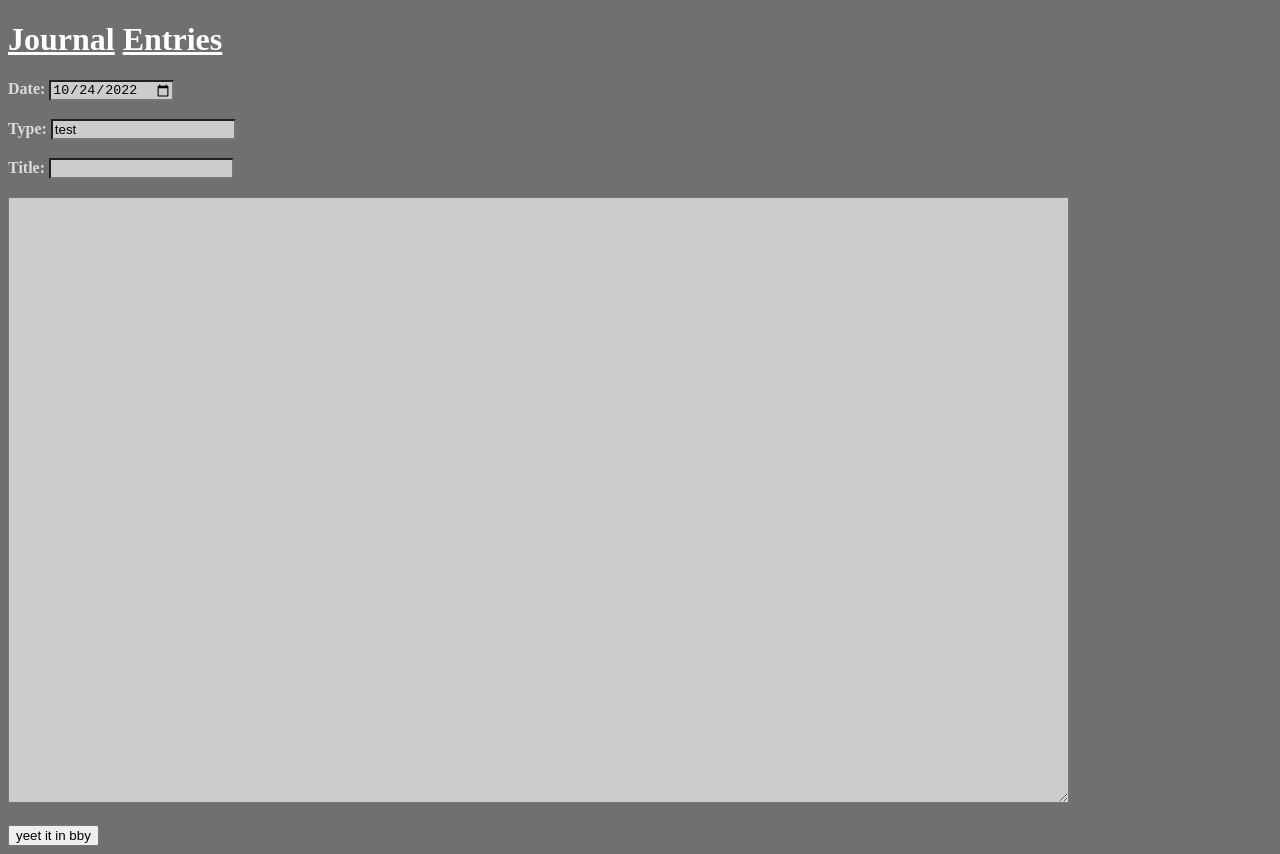
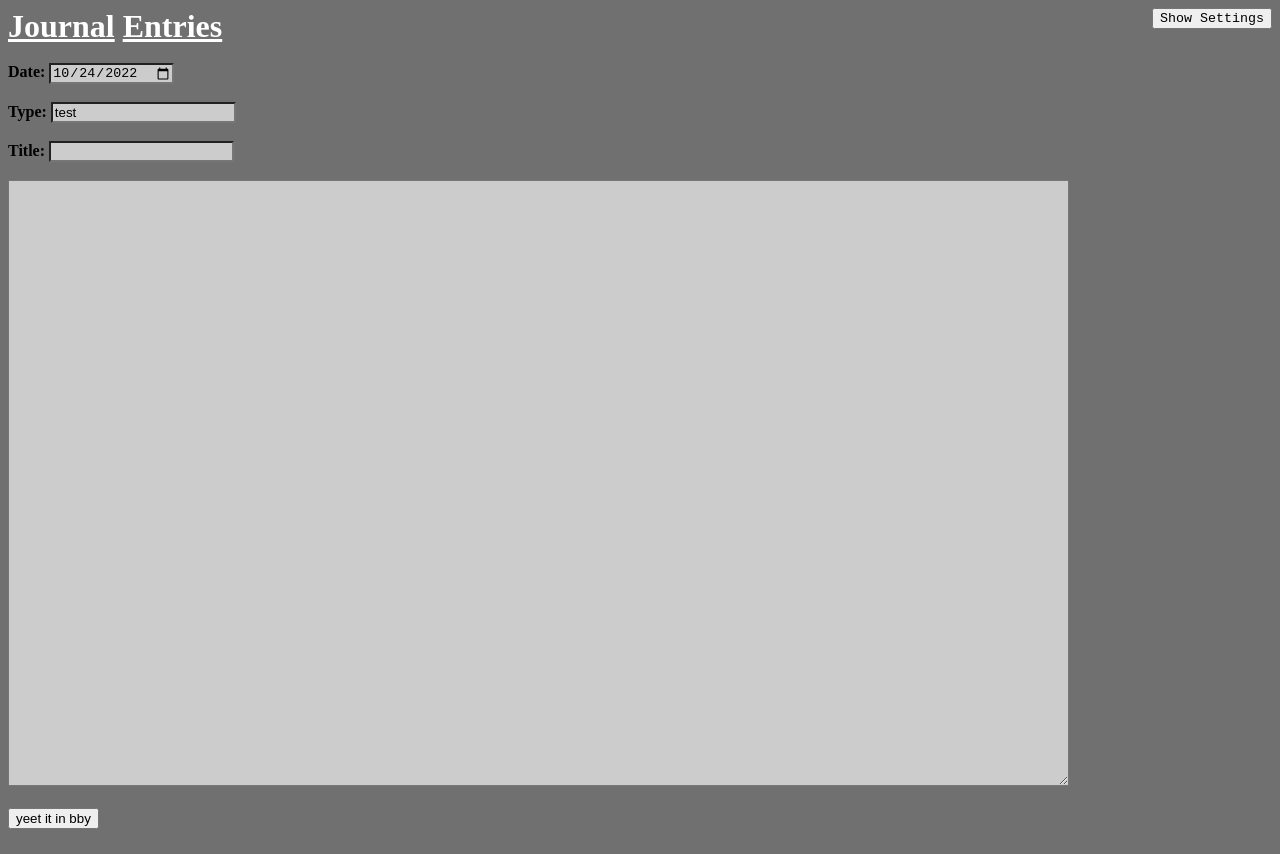
Before and after one commit to Flixnore/journal-mern, a React (Create React App) app in the folder frontend/: page / in a window 1280 px wide. Built offline with nearby package versions, Linux system fonts and the light colour scheme.

Commit message:
Create Settings panel

```diff
--- /dev/null
+++ b/frontend/src/components/navbar/Settings.css
@@ -0,0 +1,15 @@
+.hidden {
+  display: none;
+}
+
+.show {
+  display: block !important;
+}
+
+#settingsButton {
+  font-family: 'Courier New', Courier, monospace;
+  float: right;
+}
+
+#panel {
+}
--- /dev/null
+++ b/frontend/src/components/navbar/Settings.js
@@ -0,0 +1,28 @@
+import "./Settings.css";
+import SettingsPanel from "./SettingsPanel";
+
+function Settings() {
+  function togglePanel() {
+    const panel = document.getElementById("panel");
+    panel.classList.toggle("show");
+
+    const button = document.getElementById("settingsButton");
+    button.innerText =
+      button.innerText === "Show Settings" ? "Hide Settings" : "Show Settings";
+  }
+
+  return (
+    <div>
+      <button id="settingsButton" onClick={togglePanel}>
+        Show Settings
+      </button>
+      <br />
+      <br />
+      <div id="panel" className="hidden">
+        <SettingsPanel />
+      </div>
+    </div>
+  );
+}
+
+export default Settings;
--- /dev/null
+++ b/frontend/src/components/navbar/SettingsPanel.css
@@ -0,0 +1,11 @@
+.panel {
+  border: 4px solid black;
+  width: 250px;
+  height: 100%;
+  background-color: #cccccc;
+  padding: 10px;
+}
+
+label {
+  color: black;
+}
--- /dev/null
+++ b/frontend/src/components/navbar/SettingsPanel.js
@@ -0,0 +1,29 @@
+import "./SettingsPanel.css";
+
+function SettingsPanel() {
+  return (
+    <div className="panel">
+      {/* display two radio buttons for theme */}
+      <div className="themeInputs">
+        <label htmlFor="light">Light </label>
+        <input type="radio" name="theme" value="light" />
+        <label htmlFor="dark">Dark </label>
+        <input type="radio" name="theme" value="dark" checked />
+      </div>
+      <br />
+      <div className="connectionInputs">
+        <label htmlFor="hostInput">Host</label><br />
+        <input type="text" id="hostInput" />
+        <label htmlFor="userInput">User</label><br />
+        <input type="text" id="userInput" />
+        <label htmlFor="passwordInput">Password</label><br />
+        <input type="text" id="passwordInput" />
+        <label htmlFor="databaseInput">Database</label><br />
+        <input type="text" id="dbInput" />
+        <button className="connect">Connect</button>
+      </div>
+    </div>
+  );
+}
+
+export default SettingsPanel;
--- a/frontend/src/pages/NavBar.css
+++ b/frontend/src/pages/NavBar.css
@@ -1,3 +1,7 @@
 a {
   color: white;
 }
+
+h1 {
+  display: inline;
+}
--- a/frontend/src/pages/NavBar.js
+++ b/frontend/src/pages/NavBar.js
@@ -1,6 +1,7 @@
 import { Link } from "react-router-dom";
+import Settings from "../components/navbar/Settings";
 
-import "./NavBar.css"
+import "./NavBar.css";
 
 function NavBar() {
   return (
@@ -8,6 +9,11 @@ function NavBar() {
       <h1>
         <Link to="/">Journal</Link> <Link to="/entries">Entries</Link>
       </h1>
+      <div style={{ float: "right" }}>
+        <Settings />
+      </div>
+      <br />
+      <br />
     </div>
   );
 }
```
